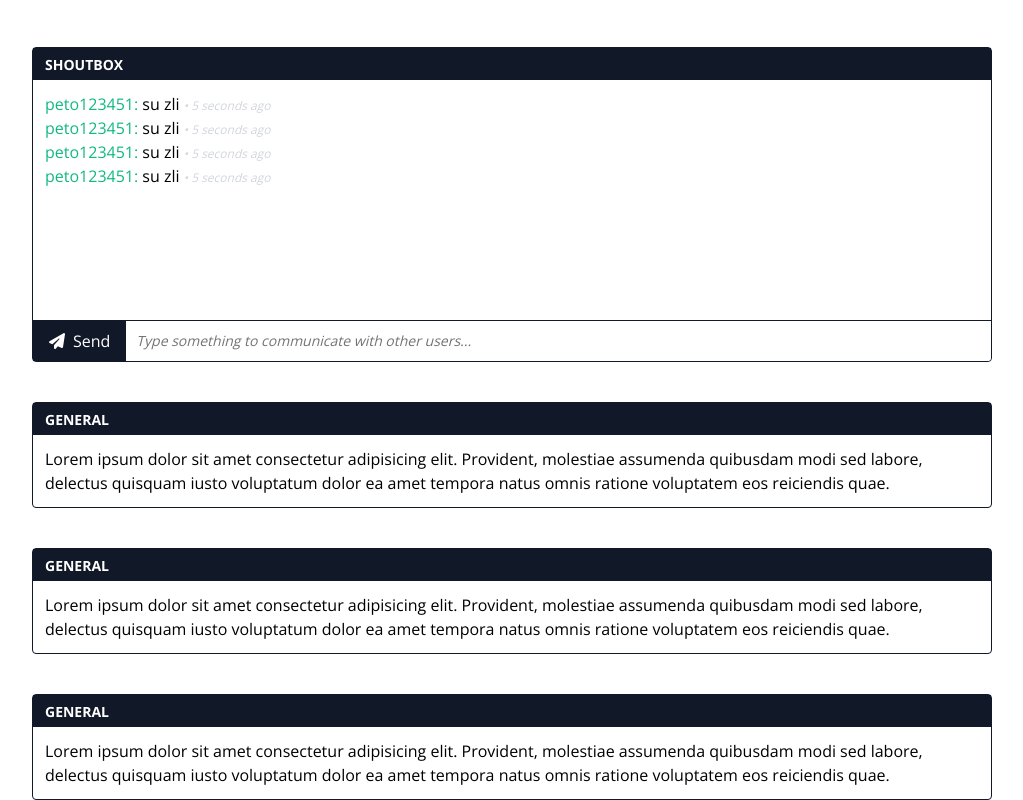
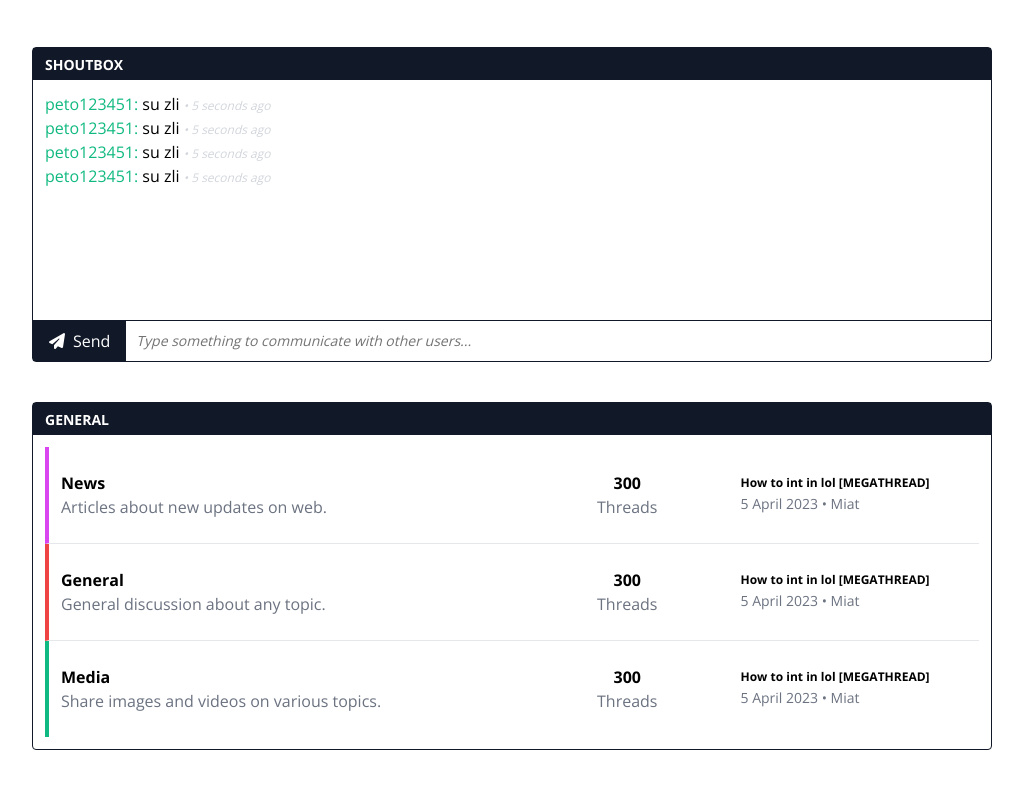
Before and after one commit to lukasstarinsky/vaii, a Next.js app in the folder frontend/: page /forum in a window 1280 px wide. Shown: the part 265-1065 px from the top of the page, without its empty margins (128-1151 px from the left). Built offline with nearby package versions, Linux system fonts and the light colour scheme.

Commit message:
Add forum categories

```diff
--- a/frontend/package.json
+++ b/frontend/package.json
@@ -14,7 +14,8 @@
     "@fortawesome/react-fontawesome": "^0.2.0",
     "next": "13.5.4",
     "react": "^18",
-    "react-dom": "^18"
+    "react-dom": "^18",
+    "tailwindcss": "^3.3.3"
   },
   "devDependencies": {
     "@types/node": "^20",
@@ -24,7 +25,6 @@
     "eslint": "^8",
     "eslint-config-next": "13.5.4",
     "postcss": "^8.4.31",
-    "tailwindcss": "^3.3.3",
     "typescript": "^5"
   }
 }
--- a/frontend/src/app/forum/page.tsx
+++ b/frontend/src/app/forum/page.tsx
@@ -1,4 +1,5 @@
 import Input from "@/components/Input";
+import Link from "next/link";
 import Section from "@/components/Section";
 import "./forum.css";
 import { FontAwesomeIcon } from "@fortawesome/react-fontawesome";
@@ -37,14 +38,55 @@ export default function Forum() {
         </div>
       </Section>
 
-      <Section header="General" className="mt-10" contentClassName="p-3">
-        Lorem ipsum dolor sit amet consectetur adipisicing elit. Provident, molestiae assumenda quibusdam modi sed labore, delectus quisquam iusto voluptatum dolor ea amet tempora natus omnis ratione voluptatem eos reiciendis quae.
-      </Section>
-      <Section header="General" className="mt-10" contentClassName="p-3">
-        Lorem ipsum dolor sit amet consectetur adipisicing elit. Provident, molestiae assumenda quibusdam modi sed labore, delectus quisquam iusto voluptatum dolor ea amet tempora natus omnis ratione voluptatem eos reiciendis quae.
-      </Section>
-      <Section header="General" className="mt-10" contentClassName="p-3">
-        Lorem ipsum dolor sit amet consectetur adipisicing elit. Provident, molestiae assumenda quibusdam modi sed labore, delectus quisquam iusto voluptatum dolor ea amet tempora natus omnis ratione voluptatem eos reiciendis quae.
+      <Section header="General" className="my-10" contentClassName="p-3">
+        <Link href="#" className="hover:bg-gray-200 border-l-4 border-l-fuchsia-500 border-b px-3 py-6 grid grid-cols-4">
+          <div className="flex flex-col col-span-2">
+            <span className="font-bold">News</span>
+            <span className="text-gray-500">Articles about new updates on web.</span>
+          </div>
+          <div className="flex flex-col text-center">
+            <span className="font-bold">300</span>
+            <span className="text-gray-500">Threads</span>
+          </div>
+          <div className="flex flex-col self-center">
+            <span className="font-bold text-xs">How to int in lol [MEGATHREAD]</span>
+            <span>
+              <span className="text-gray-500 text-sm">5 April 2023 • Miat</span>
+            </span>
+          </div>
+        </Link>
+        <Link href="#" className="hover:bg-gray-200 border-l-4 border-l-red-500 border-b px-3 py-6 grid grid-cols-4">
+          <div className="flex flex-col col-span-2">
+            <span className="font-bold">General</span>
+            <span className="text-gray-500">General discussion about any topic.</span>
+          </div>
+          <div className="flex flex-col text-center">
+            <span className="font-bold">300</span>
+            <span className="text-gray-500">Threads</span>
+          </div>
+          <div className="flex flex-col self-center">
+            <span className="font-bold text-xs">How to int in lol [MEGATHREAD]</span>
+            <span>
+              <span className="text-gray-500 text-sm">5 April 2023 • Miat</span>
+            </span>
+          </div>
+        </Link>
+        <Link href="#" className="hover:bg-gray-200 border-l-4 border-l-emerald-500 px-3 py-6 grid grid-cols-4">
+          <div className="flex flex-col col-span-2">
+            <span className="font-bold">Media</span>
+            <span className="text-gray-500">Share images and videos on various topics.</span>
+          </div>
+          <div className="flex flex-col text-center">
+            <span className="font-bold">300</span>
+            <span className="text-gray-500">Threads</span>
+          </div>
+          <div className="flex flex-col self-center">
+            <span className="font-bold text-xs">How to int in lol [MEGATHREAD]</span>
+            <span>
+              <span className="text-gray-500 text-sm">5 April 2023 • Miat</span>
+            </span>
+          </div>
+        </Link>
       </Section>
     </div>
   );
--- a/frontend/src/app/layout.tsx
+++ b/frontend/src/app/layout.tsx
@@ -22,7 +22,7 @@ export default function RootLayout({ children }: { children: React.ReactNode })
       <body className="flex flex-col">
         <Navbar />
 
-        <main className="container self-center flex justify-center flex-col items-center">
+        <main className="lg:container self-center flex justify-center flex-col items-center">
           {children}
         </main>
       </body>
```
Also changed, not shown: 1 other file (tests, documents, lock files or other folders).
